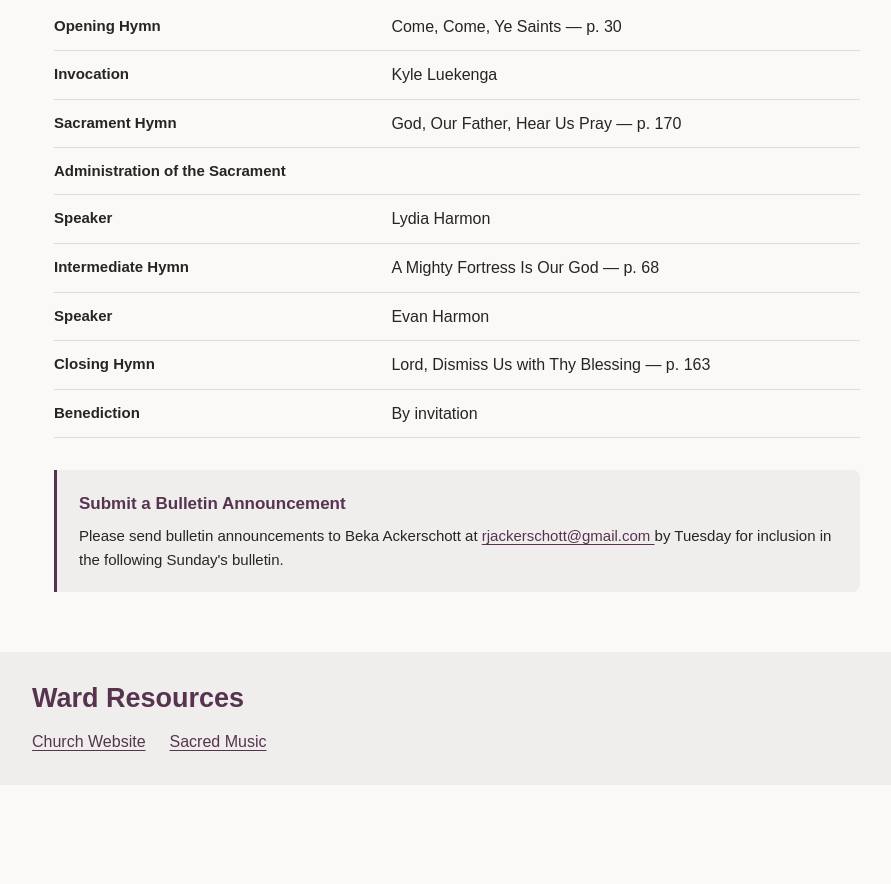
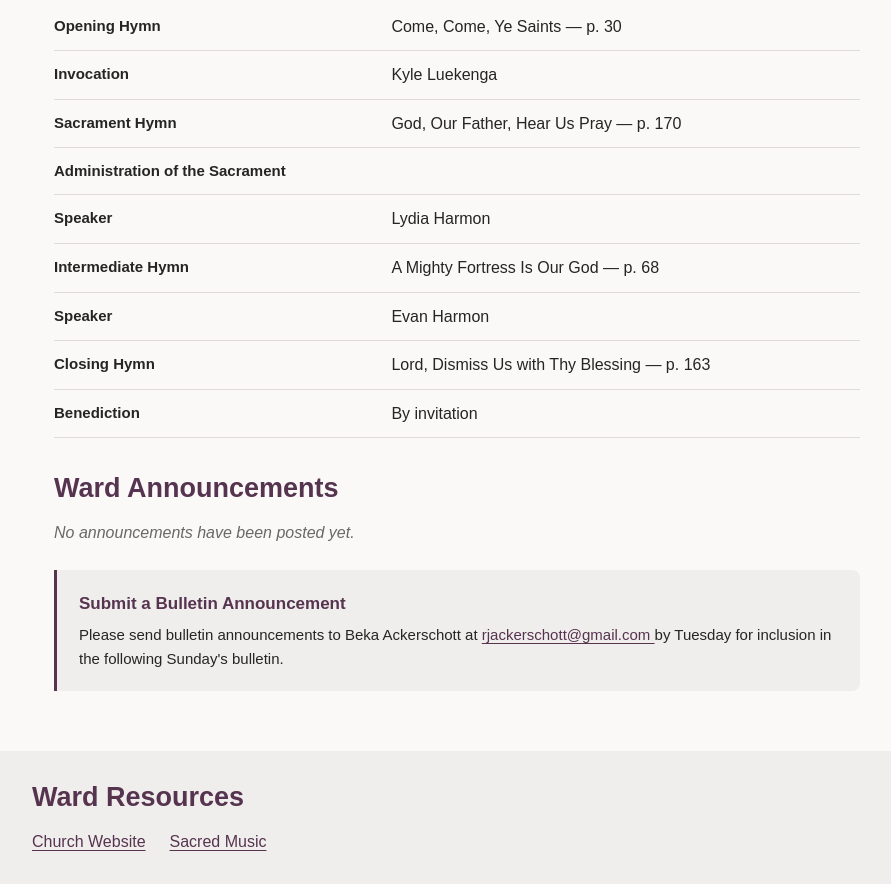
Before and after one commit to bekajane77/Caldwell2ndBulletin, a plain HTML site: page index.html in a window 1280 px wide. Shown: the part 633-1517 px from the top of the page, without its empty margins (183-1074 px from the left). Before the commit the page ends 1418 px from the top, so only its background shows below. Drawn offline with Linux system fonts and the light colour scheme.

Commit message:
Enhance announcement section and update margins
Added styling for empty announcements and updated margins.

```diff
--- a/index.html
+++ b/index.html
@@ -170,10 +170,16 @@ a {
   margin: 5px 0 10px;
 }
 
+.empty-announcements {
+  color: #686868;
+  font-style: italic;
+  margin: 8px 0 20px;
+}
+
 /* SUBMISSION INFORMATION */
 
 .submission {
-  margin-top: 32px;
+  margin-top: 24px;
   padding: 20px 22px;
   border-left: 3px solid var(--purple);
   background: var(--panel);
@@ -275,7 +281,7 @@ footer h2 {
   }
 
   .submission {
-    margin-top: 24px;
+    margin-top: 20px;
     padding: 15px 17px;
   }
 }
@@ -358,13 +364,23 @@ footer h2 {
   <h2>Program</h2>
   <section id="program"></section>
 
-  <section id="announcement-section" hidden>
+  <!-- WARD ANNOUNCEMENTS: ALWAYS VISIBLE -->
+
+  <section id="announcement-section">
     <h2>Ward Announcements</h2>
-    <div id="announcements"></div>
+
+    <div id="announcements">
+      <p class="empty-announcements">
+        No announcements have been posted yet.
+      </p>
+    </div>
   </section>
+
+  <!-- SUBMISSION INFORMATION: ALWAYS VISIBLE -->
 
   <aside class="submission">
     <h3>Submit a Bulletin Announcement</h3>
+
     <p>
       Please send bulletin announcements to
       Beka Ackerschott at
@@ -489,17 +505,23 @@ async function loadBulletin() {
 
     // ANNOUNCEMENTS
 
-    const announcementSection =
-      document.getElementById('announcement-section');
-
     const announcements =
       document.getElementById('announcements');
 
     announcements.replaceChildren();
 
-    const items = data.announcements || [];
+    const items = Array.isArray(data.announcements)
+      ? data.announcements
+      : [];
 
-    announcementSection.hidden = items.length === 0;
+    if (items.length === 0) {
+      const message = document.createElement('p');
+      message.className = 'empty-announcements';
+      message.textContent =
+        'No announcements have been posted yet.';
+
+      announcements.appendChild(message);
+    }
 
     items.forEach(item => {
       const div = document.createElement('div');
```
